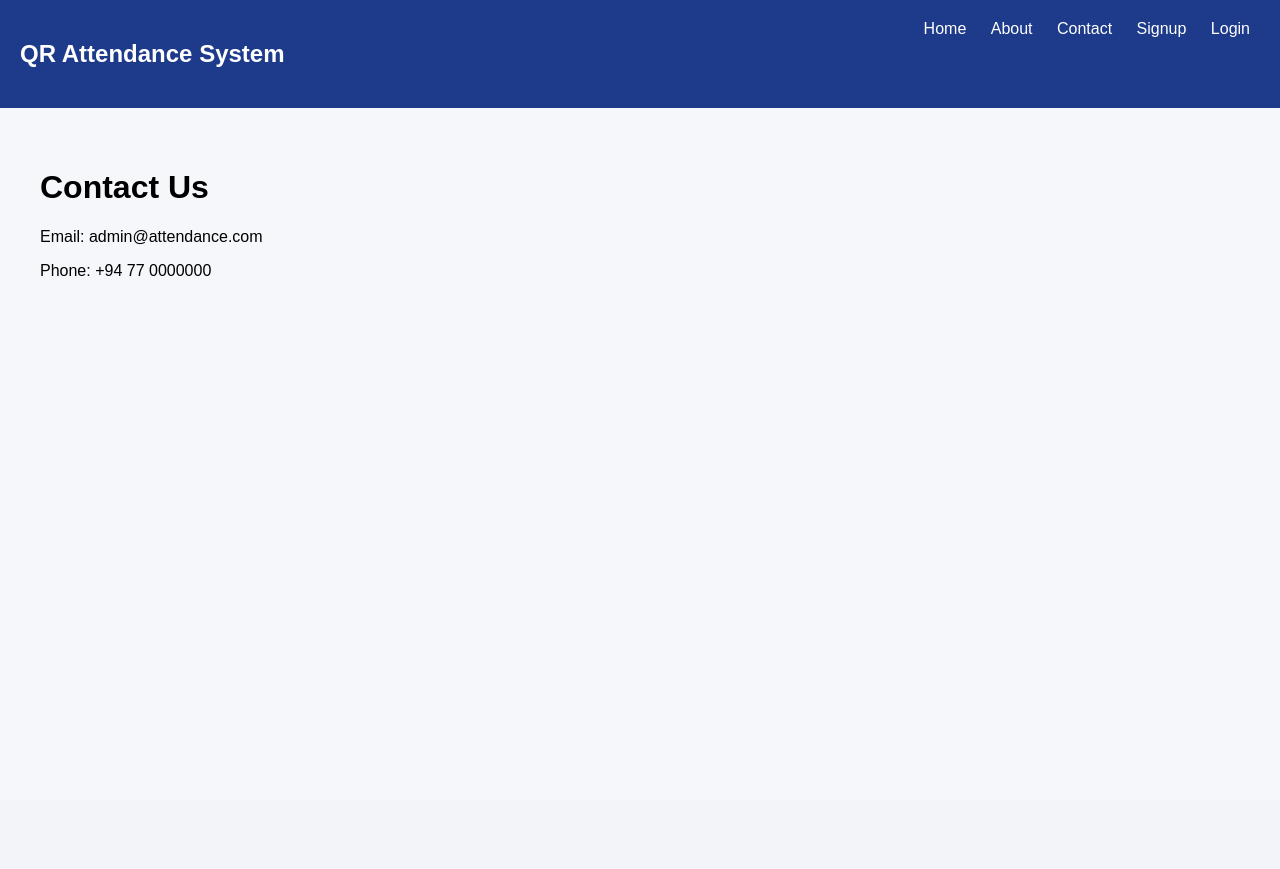
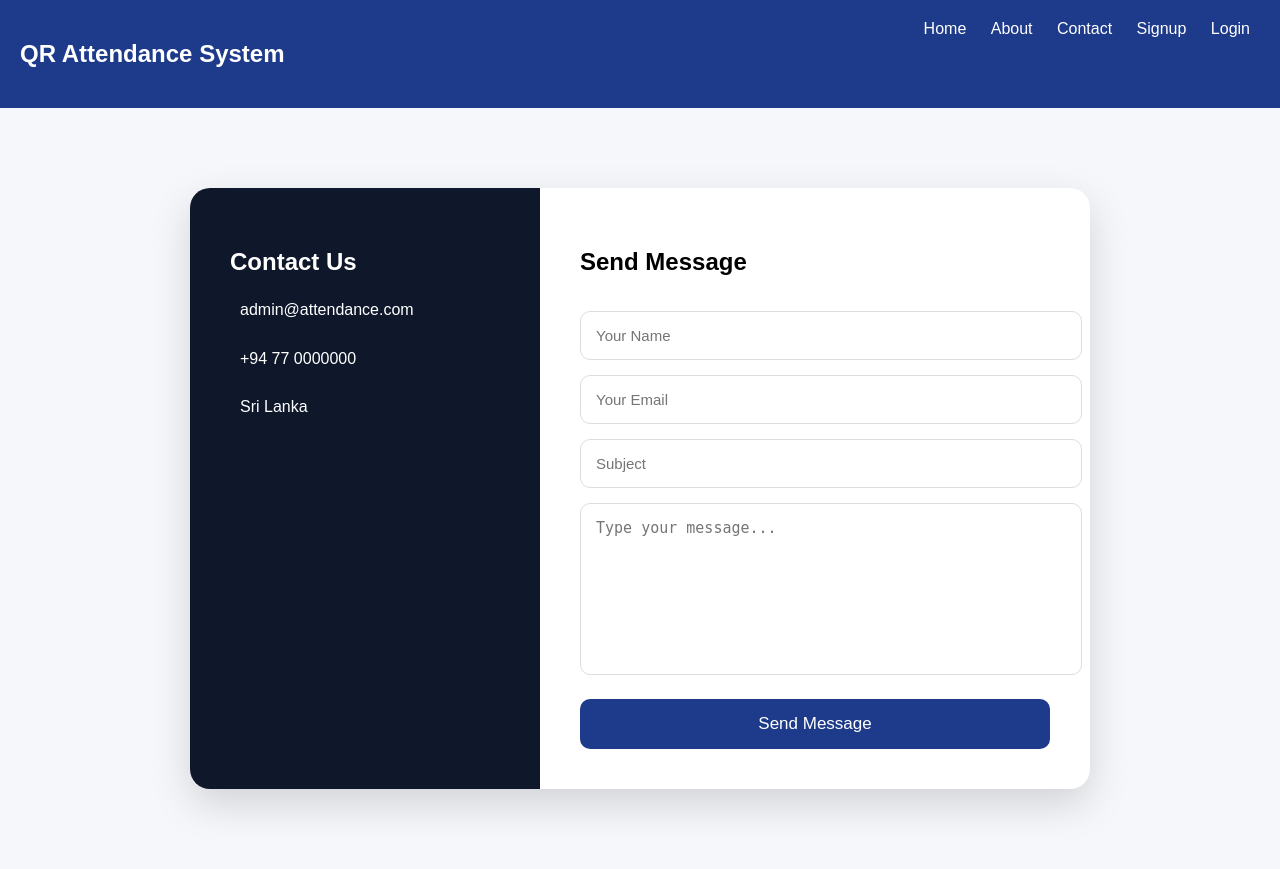
Before and after one commit to mathu2406/QR-Attendance-Management-System, a Flask app: page /contact in a window 1280 px wide. Before the commit the page ends 276 px from the top, so only its background shows below. Run offline with Flask 3, Linux system fonts and the light colour scheme.

Commit message:
contact page redesign

```diff
--- a/templates/public/contact.html
+++ b/templates/public/contact.html
@@ -1,8 +1,10 @@
+
+
 {% extends "layout/base.html" %}
 
 
 {% block title %}
-Contact
+Contact Us
 {% endblock %}
 
 
@@ -10,21 +12,209 @@ Contact
 {% block content %}
 
 
-<h1>
+<style>
+
+.contact-container{
+
+    width:900px;
+    display:grid;
+    grid-template-columns:350px 1fr;
+    background:white;
+    border-radius:20px;
+    overflow:hidden;
+    box-shadow:0 15px 40px rgba(0,0,0,.15);
+    margin:40px auto;
+
+}
+
+
+.contact-left{
+
+    background:#0f172a;
+    color:white;
+    padding:40px;
+
+}
+
+
+.contact-left h2{
+
+    margin-bottom:20px;
+
+}
+
+
+.contact-left p{
+
+    margin:20px 0;
+    line-height:1.8;
+
+}
+
+
+.contact-left i{
+
+    color:#38bdf8;
+    margin-right:10px;
+
+}
+
+
+
+.contact-right{
+
+    padding:40px;
+
+}
+
+
+
+.contact-right input,
+.contact-right textarea{
+
+
+    width:100%;
+    padding:15px;
+    margin-top:15px;
+    border:1px solid #ddd;
+    border-radius:10px;
+    font-size:15px;
+
+
+}
+
+
+
+.contact-right textarea{
+
+    height:140px;
+    resize:none;
+
+}
+
+
+
+.contact-btn{
+
+
+    width:100%;
+    margin-top:20px;
+    padding:15px;
+    background:#1e3a8a;
+    color:white;
+    border:none;
+    border-radius:10px;
+    font-size:17px;
+    cursor:pointer;
+
+
+}
+
+
+.contact-btn:hover{
+
+    background:#0f172a;
+
+}
+
+
+</style>
+
+
+
+<div class="contact-container">
+
+
+    <div class="contact-left">
+
+
+        <h2>
             Contact Us
-</h1>
+        </h2>
 
 
         <p>
-Email:
+            <i class="fas fa-envelope"></i>
             admin@attendance.com
         </p>
 
 
         <p>
-Phone:
+            <i class="fas fa-phone"></i>
             +94 77 0000000
         </p>
 
 
+        <p>
+            <i class="fas fa-location-dot"></i>
+            Sri Lanka
+        </p>
+
+
+    </div>
+
+
+
+
+    <div class="contact-right">
+
+
+        <h2>
+            Send Message
+        </h2>
+
+
+
+        <form method="POST" action="/contact">
+
+
+            <input
+            type="text"
+            name="name"
+            placeholder="Your Name"
+            required>
+
+
+            <input
+            type="email"
+            name="email"
+            placeholder="Your Email"
+            required>
+
+
+            <input
+            type="text"
+            name="subject"
+            placeholder="Subject"
+            required>
+
+
+
+            <textarea
+            name="message"
+            placeholder="Type your message..."
+            required></textarea>
+
+
+
+            <button class="contact-btn" type="submit">
+
+                <i class="fas fa-paper-plane"></i>
+                Send Message
+
+            </button>
+
+
+
+        </form>
+
+
+
+    </div>
+
+
+</div>
+
+
+
 {% endblock %}
```
Lines whose indentation alone changed are shown as unchanged.
